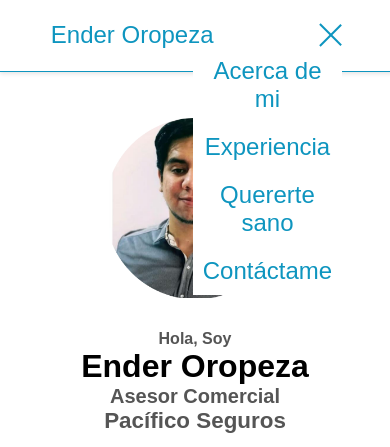
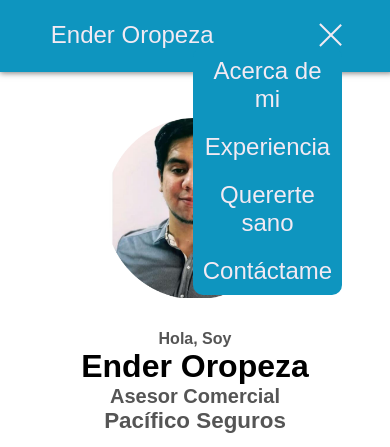
Before and after one commit to BryanOropeza/Ender-Repository, a plain HTML site: page index.html in a window 390 px wide. Both pictures are taken after a click on the element 327 px from the left and 35 px from the top of the page. Shown: the top 447 px of the page. Drawn offline with Linux system fonts and the light colour scheme.

Commit message:
Actualización Nav

```diff
--- a/index.html
+++ b/index.html
@@ -199,7 +199,7 @@
     <img src="./assets/arrow.png" alt="Arrow icon" class="icon arrow" onclick="location.href='./#contact'" />
   </section>
   <section id="contact">
-    <p class="section__text__p1">Ponerse en contacto</p>
+    <p class="section__text__p1">Para más detalles</p>
     <h1 class="title">Contáctame</h1>
     <div class="contact-info-upper-container">
       <div class="contact-info-container">
--- a/style.css
+++ b/style.css
@@ -5,7 +5,7 @@
   --color-rojo-interaccion: #ee276c;
   --color-rojo-suave: #ee2d70;
   --color-blanco: #ffffff;
-  --color-blanco-suave: #fff0ff;
+  --color-blanco-suave: #f3eaf3;
   --color-azul-suave: #4bbadb;
 }
 
@@ -66,10 +66,10 @@ nav {
   width: 100%;
   padding: 1.5px;
   z-index: 1000;
-  background-color: #ffffff;
+  background-color: var(--color-azul-primario);
   border-bottom: 1px solid var(--color-azul-primario);
   /* Borde inferior */
-  box-shadow: 0 2px 4px rgba(0, 0, 0, 0.1);
+  box-shadow: 0 1px 6px rgba(0, 0, 0, 0.527);
 
 }
 
@@ -96,7 +96,7 @@ a:hover {
 
 .logo {
   font-size: 1.8rem;
-  color: var(--color-azul-primario);
+  color: var(--color-blanco-suave);
 }
 
 .logo:hover {
@@ -126,19 +126,19 @@ a:hover {
 .hamburger-icon span {
   width: 100%;
   height: 2px;
-  background-color: var(--color-azul-primario);
-  transition: all 0.3 ease-in-out;
+  background-color: var(--color-blanco-suave);
+  transition: all 0.2s ease-in-out;
 }
 
 .menu-links {
   position: absolute;
   top: 100%;
   right: 0;
-  background-color: white;
+  background-color: var(--color-azul-primario);
   width: fit-content;
   max-height: 0;
   overflow: hidden;
-  transition: all 0.3 ease-in-out;
+  transition: max-height 0.3s ease-in-out;
 }
 
 .menu-links a {
@@ -146,13 +146,13 @@ a:hover {
   padding: 10px;
   text-align: center;
   font-size: 1.5rem;
-  color: var(--color-azul-primario);
+  color: var(--color-blanco-suave);
   text-decoration: none;
   transition: all 0.3 ease-in-out;
 }
 
 .menu-links a:hover {
-  color: #4bbadb;
+  color: var(--color-blanco);
 }
 
 .menu-links li {
@@ -161,6 +161,7 @@ a:hover {
 
 .menu-links.open {
   max-height: 300px;
+  border-radius: 10px;
 }
 
 .hamburger-icon.open span:first-child {
```
